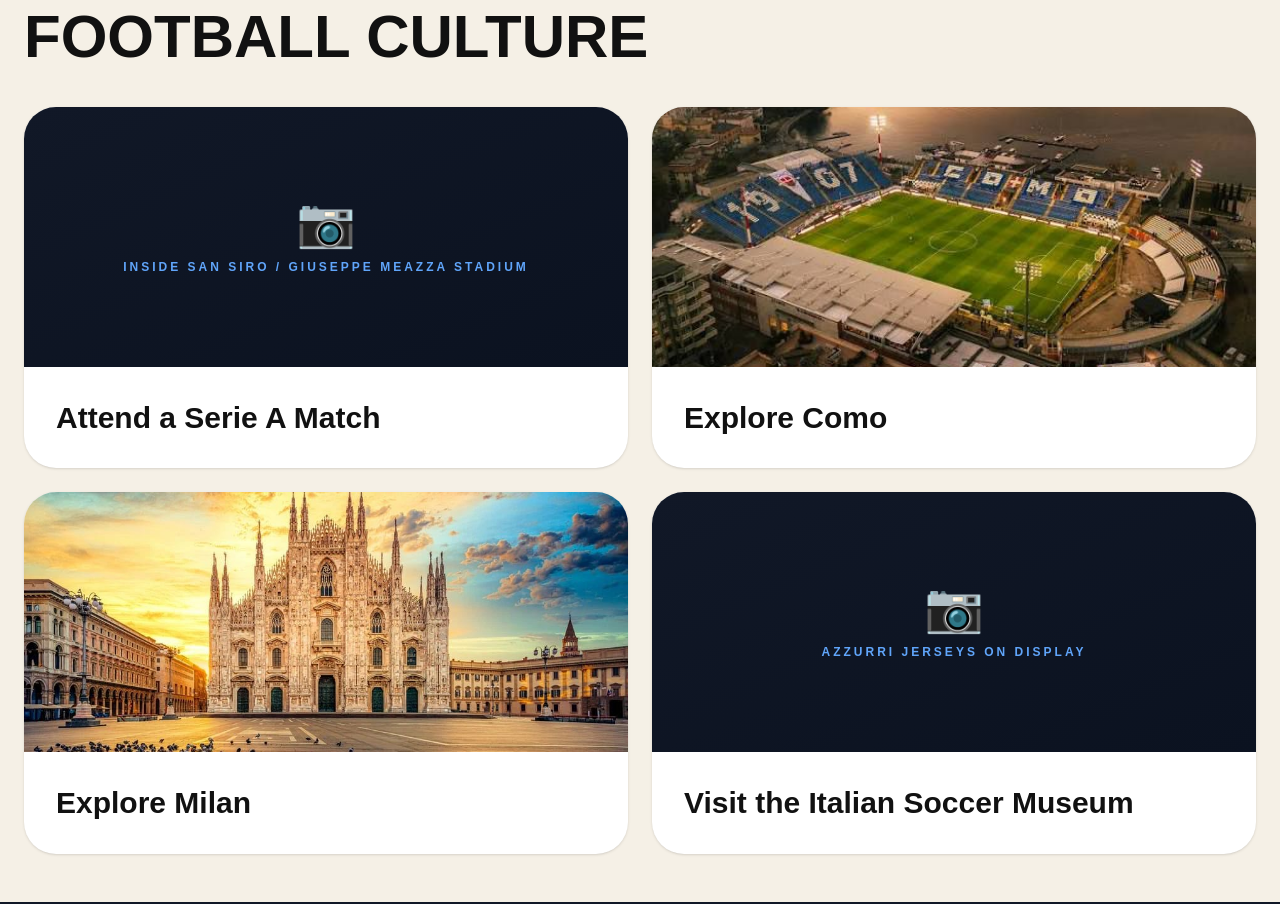
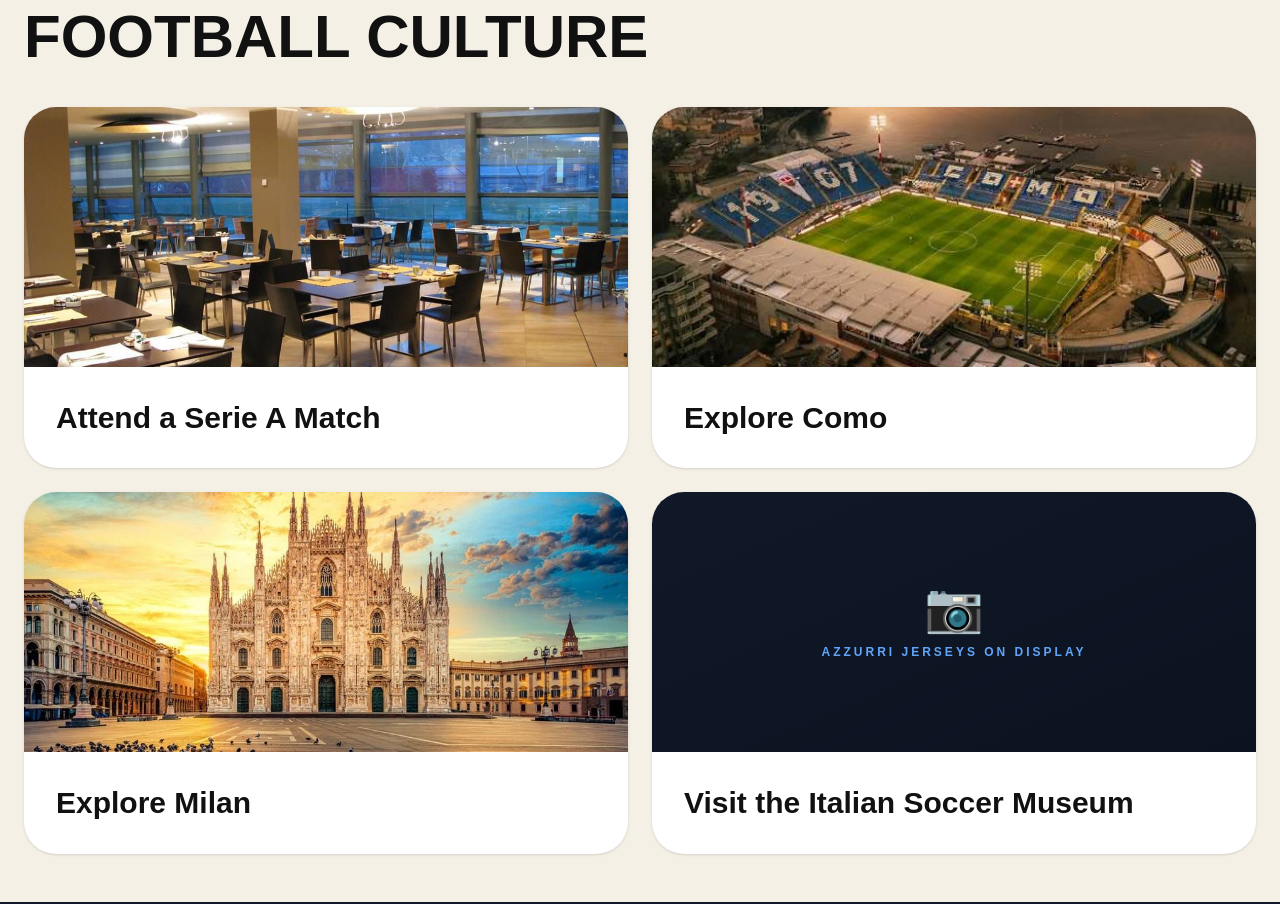
Before and after one commit to petru23/sportslabacademy, a Next.js app: page /italy-tour in a window 1280 px wide. Shown: the part 2063-2967 px from the top of the page. Built offline with nearby package versions, Linux system fonts and the light colour scheme; no server answers.

Commit message:
feat: add stadium photo to 'Attend a Serie A Match' tile
- Added italy-tour-photo-4.jpeg to Serie A match cultural experience

```diff
--- a/app/italy-tour/page.tsx
+++ b/app/italy-tour/page.tsx
@@ -232,7 +232,7 @@ export default function ItalyTourPage() {
 
           <div className="grid gap-4 sm:grid-cols-2 md:gap-6">
             {[
-              { title: 'Attend a Serie A Match', label: 'Inside San Siro / Giuseppe Meazza stadium', img: null },
+              { title: 'Attend a Serie A Match', label: 'Inside San Siro / Giuseppe Meazza stadium', img: '/italy-tour-photo-4.jpeg' },
               { title: 'Explore Como', label: 'Lakeside village at dusk', img: '/italy-tour-photo-3.jpeg' },
               { title: 'Explore Milan', label: 'Duomo di Milano at sunset', img: '/italy-tour-milan.jpeg' },
               { title: 'Visit the Italian Soccer Museum', label: 'Azzurri jerseys on display', img: null },
```
